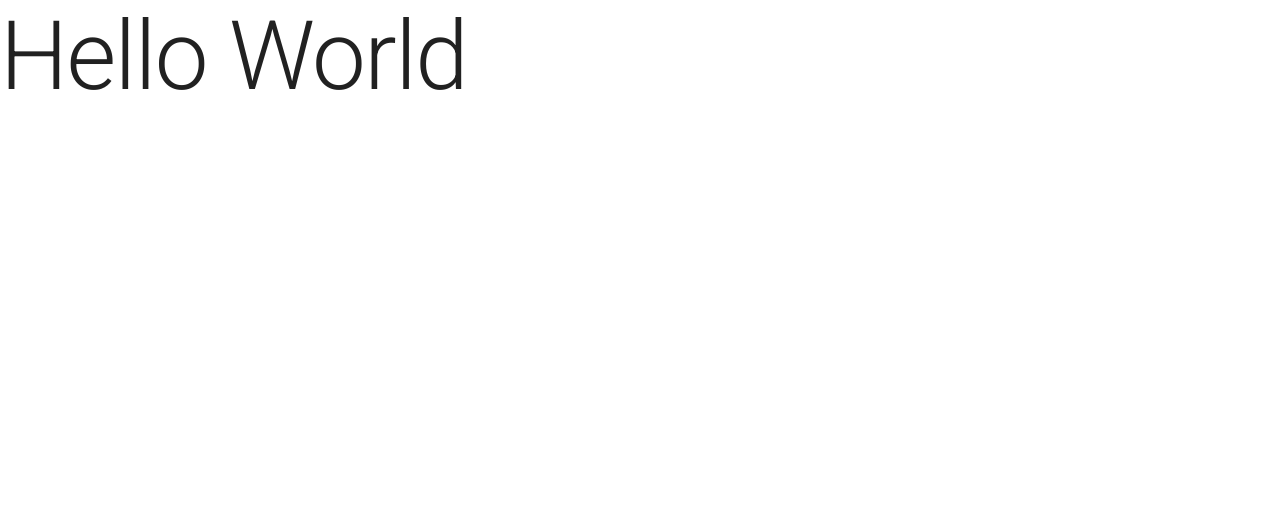
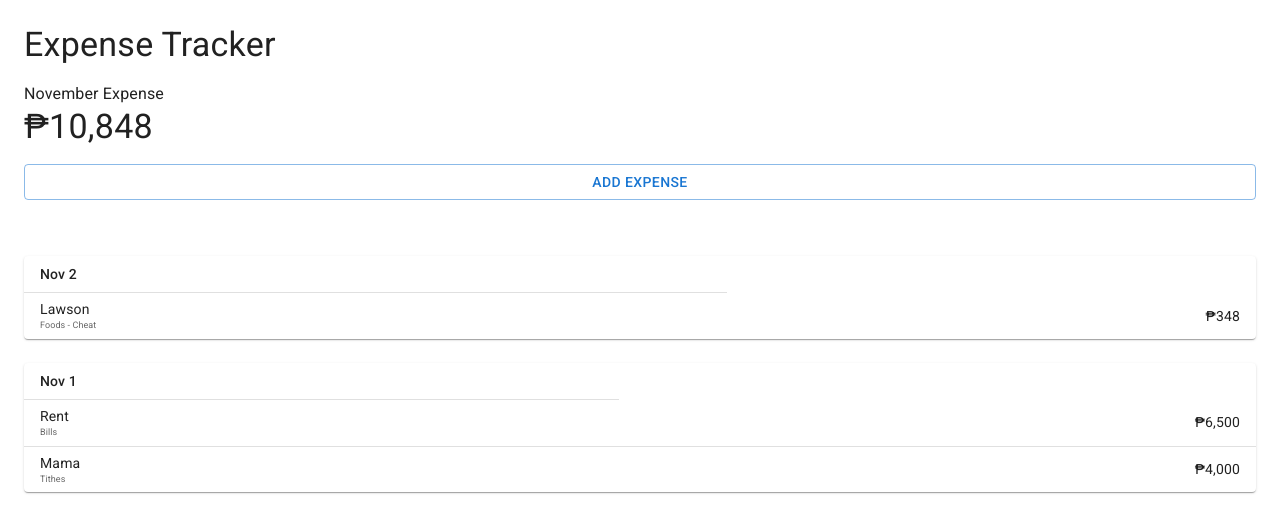
Before and after one commit to jove0610/expense-tracker, a React (Vite) app: page / in a window 1280 px wide. Shown: the top 532 px of the page. Built offline with nearby package versions, Linux system fonts and the light colour scheme.

Commit message:
create viewing of expenses

```diff
--- a/package.json
+++ b/package.json
@@ -15,6 +15,7 @@
     "@emotion/styled": "^11.14.1",
     "@fontsource/roboto": "^5.2.8",
     "@mui/material": "^7.3.4",
+    "dayjs": "^1.11.19",
     "react": "^19.1.1",
     "react-dom": "^19.1.1"
   },
--- a/src/App.tsx
+++ b/src/App.tsx
@@ -1,18 +1,16 @@
 import CssBaseline from "@mui/material/CssBaseline";
-import Typography from "@mui/material/Typography";
-
 import "@fontsource/roboto/300.css";
 import "@fontsource/roboto/400.css";
 import "@fontsource/roboto/500.css";
 import "@fontsource/roboto/700.css";
 
+import DailyExpense from "./daily-expense/components/DailyExpense";
+
 function App() {
   return (
     <>
       <CssBaseline />
-      <Typography component="h1" variant="h1">
-        Hello World
-      </Typography>
+      <DailyExpense />
     </>
   );
 }
--- /dev/null
+++ b/src/daily-expense/components/DailyExpense.tsx
@@ -0,0 +1,34 @@
+import dayjs from "dayjs";
+import Button from "@mui/material/Button";
+import Stack from "@mui/material/Stack";
+import Typography from "@mui/material/Typography";
+
+import ExpenseBreakdown from "./ExpenseBreakdown";
+
+import { MOCK_EXPENSES } from "../mocks";
+import { formatToPeso } from "../utilities";
+
+function DailyExpense() {
+  const expensesForThisMonth = MOCK_EXPENSES.filter((expense) => {
+    return dayjs(expense.date).isSame(dayjs(), "month");
+  });
+  const totalExpense = expensesForThisMonth.reduce((acc, curr) => {
+    return acc + curr.amount;
+  }, 0);
+
+  return (
+    <Stack sx={{ m: 3, gap: 2 }}>
+      <Typography component="h1" variant="h4">
+        Expense Tracker
+      </Typography>
+      <Stack>
+        <Typography component="h3">{dayjs().format("MMMM")} Expense</Typography>
+        <Typography variant="h4">{formatToPeso(totalExpense)}</Typography>
+      </Stack>
+      <Button variant="outlined">Add Expense</Button>
+      <ExpenseBreakdown expenses={expensesForThisMonth} />
+    </Stack>
+  );
+}
+
+export default DailyExpense;
--- /dev/null
+++ b/src/daily-expense/components/ExpenseBreakdown.tsx
@@ -0,0 +1,81 @@
+import dayjs from "dayjs";
+import Paper from "@mui/material/Paper";
+import Stack from "@mui/material/Stack";
+import Table from "@mui/material/Table";
+import TableBody from "@mui/material/TableBody";
+import TableCell from "@mui/material/TableCell";
+import TableContainer from "@mui/material/TableContainer";
+import TableHead from "@mui/material/TableHead";
+import TableRow from "@mui/material/TableRow";
+import Typography from "@mui/material/Typography";
+
+import type { ExpenseInterface, ExpensePerDayInterface } from "../interface";
+import { MOCK_CATEGORY } from "../mocks";
+import { formatToPeso } from "../utilities";
+
+interface ExpenseBreakdownInterface {
+  expenses: ExpenseInterface[];
+}
+
+const getCategory = (categoryId: string) => {
+  return MOCK_CATEGORY.find((cat) => cat.id === categoryId)?.name || "";
+};
+
+function ExpenseBreakdown(props: ExpenseBreakdownInterface) {
+  const { expenses } = props;
+
+  const expensePerDay = expenses
+    .reduce((acc: ExpensePerDayInterface[], curr) => {
+      const index = acc.findIndex((expense) => expense.date === curr.date);
+      if (index === -1) {
+        return acc.concat({
+          date: curr.date,
+          totalAmount: curr.amount,
+          expenses: [curr],
+        });
+      }
+      acc[index].totalAmount += curr.amount;
+      acc[index].expenses.push(curr);
+      return acc;
+    }, [])
+    .sort((a, b) => new Date(b.date).getTime() - new Date(a.date).getTime());
+
+  return (
+    <Stack sx={{ gap: 3, mt: 5 }}>
+      {expensePerDay.map((exp) => (
+        <TableContainer key={exp.date} component={Paper}>
+          <Table size="small" aria-label="expense table">
+            <TableHead>
+              <TableRow>
+                <TableCell>{dayjs(exp.date).format("MMM D")}</TableCell>
+              </TableRow>
+            </TableHead>
+
+            <TableBody>
+              {exp.expenses.map((expenseItem) => (
+                <TableRow
+                  key={expenseItem.id}
+                  sx={{ "&:last-child td, &:last-child th": { border: 0 } }}
+                >
+                  <TableCell component="th" scope="row">
+                    <Stack>
+                      {expenseItem.name}
+                      <Typography sx={{ fontSize: 9, color: "text.secondary" }}>
+                        {getCategory(expenseItem.categoryId)}
+                      </Typography>
+                    </Stack>
+                  </TableCell>
+                  <TableCell align="right">
+                    {formatToPeso(expenseItem.amount)}
+                  </TableCell>
+                </TableRow>
+              ))}
+            </TableBody>
+          </Table>
+        </TableContainer>
+      ))}
+    </Stack>
+  );
+}
+
+export default ExpenseBreakdown;
--- /dev/null
+++ b/src/daily-expense/interface.ts
@@ -0,0 +1,14 @@
+export interface ExpenseInterface {
+  id: string;
+  name: string;
+  description?: string;
+  categoryId: string;
+  amount: number;
+  date: string;
+}
+
+export interface ExpensePerDayInterface {
+  date: string;
+  totalAmount: number;
+  expenses: ExpenseInterface[];
+}
--- /dev/null
+++ b/src/daily-expense/mocks.ts
@@ -0,0 +1,18 @@
+import type { ExpenseInterface } from "./interface";
+
+export const MOCK_CATEGORY = [
+  { id: "1", name: "Bills" },
+  { id: "2", name: "Tithes" },
+  { id: "3", name: "Transpo - Office" },
+  { id: "4", name: "Foods" },
+  { id: "5", name: "Foods - Grab" },
+  { id: "6", name: "Foods - Coke" },
+  { id: "7", name: "Foods - Cheat" },
+  { id: "99", name: "Others" },
+];
+
+export const MOCK_EXPENSES: ExpenseInterface[] = [
+  { id: "1", name: "Rent", categoryId: "1", amount: 6500, date: "2025-11-01" },
+  { id: "2", name: "Mama", categoryId: "2", amount: 4000, date: "2025-11-01" },
+  { id: "3", name: "Lawson", categoryId: "7", amount: 348, date: "2025-11-02" },
+];
--- /dev/null
+++ b/src/daily-expense/utilities.ts
@@ -0,0 +1,3 @@
+export const formatToPeso = (amount: number) => {
+  return "₱" + amount.toLocaleString("en-PH");
+};
```
Also changed, not shown: 1 other file (tests, documents, lock files or other folders).
